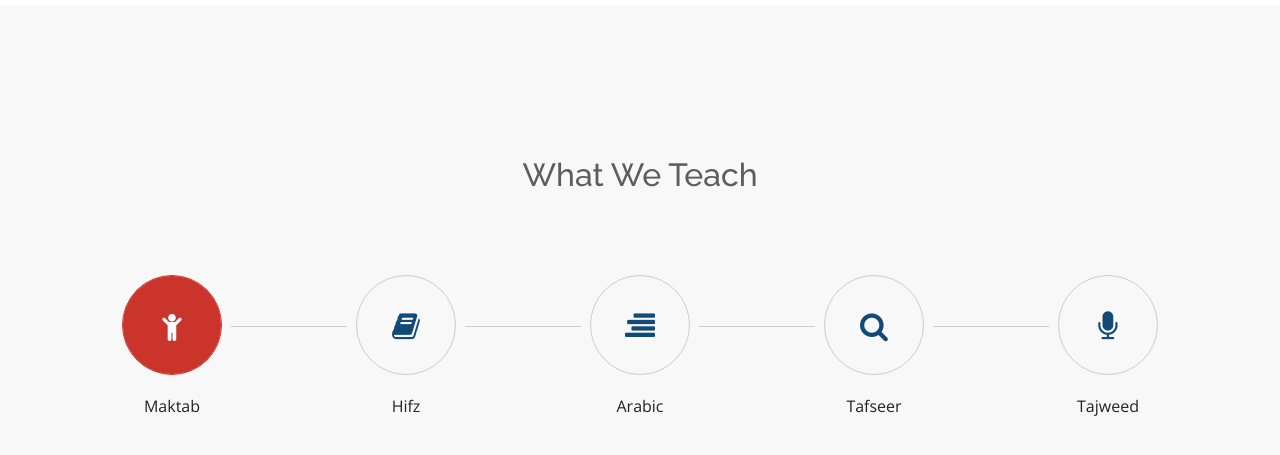
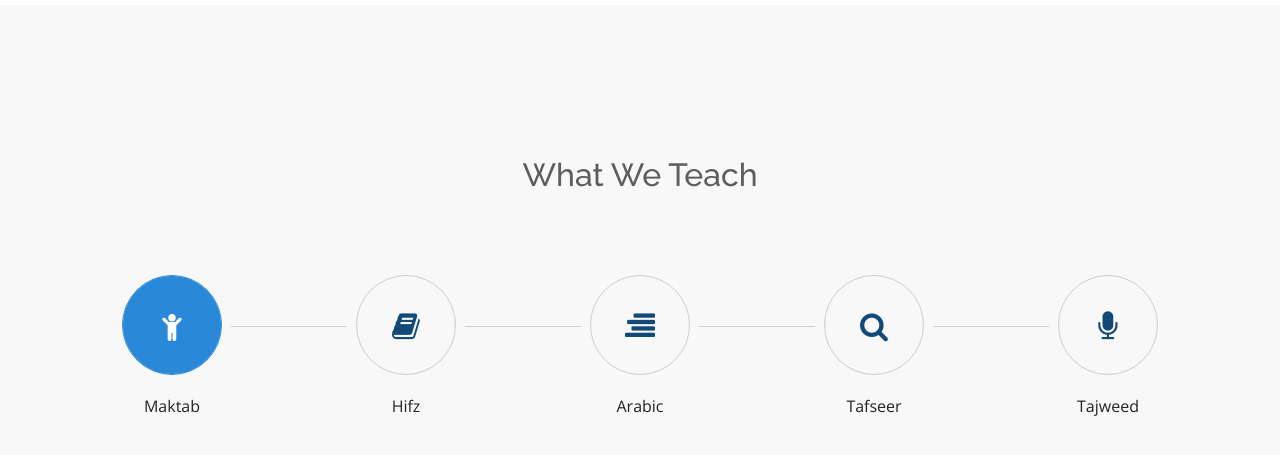
Before and after one commit to al-yusra/alyusra, a plain HTML site: page index.html in a window 1280 px wide. In both pictures the pointer is over the element 172 px from the left and 1120 px from the top of the page. Shown: the part 795-1250 px from the top of the page. Drawn offline with nearby package versions, Linux system fonts and the light colour scheme; some packages are replaced by stand-ins of ours; a script that the page names is missing.

Commit message:
foinal color

```diff
--- a/css/style.css
+++ b/css/style.css
@@ -246,9 +246,9 @@ Google Font
 }
 
 .process-wrapp li:hover .pro-step {
-    border: 1px solid #cb342b;
-    -webkit-box-shadow: 0 0 25px 50px #cb342b inset;
-    box-shadow: 0 0 25px 50px #cb342b inset;
+    border: 1px solid #2989d8;
+    -webkit-box-shadow: 0 0 25px 50px #2989d8 inset;
+    box-shadow: 0 0 25px 50px #2989d8 inset;
     color: #fff;
 }
 
```
